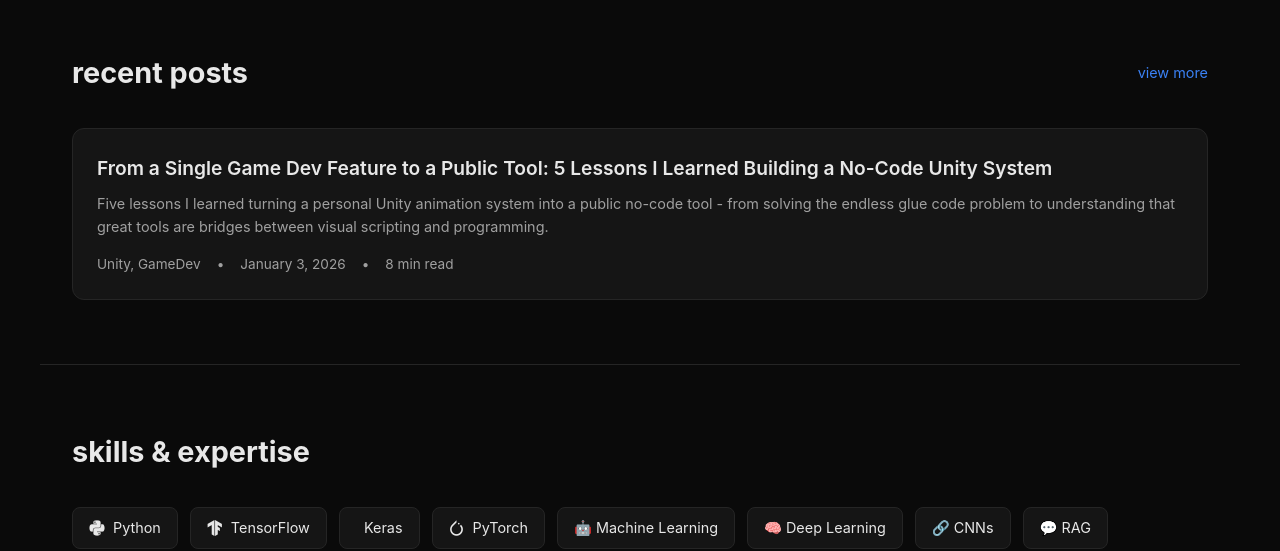
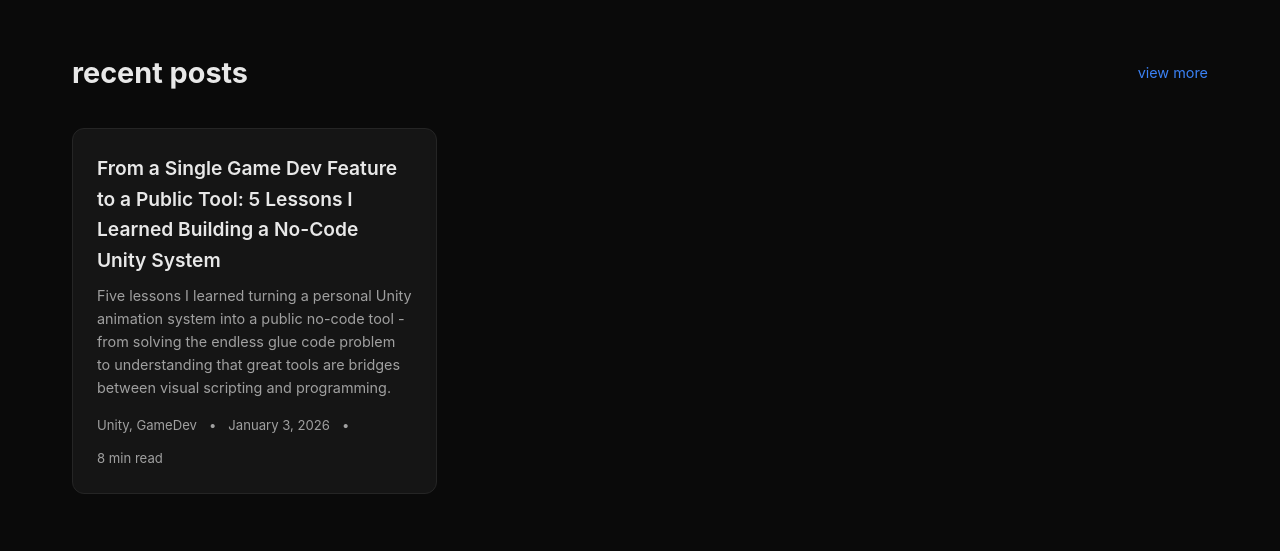
Before and after one commit to Cherryland120/portfolio, a React (Vite) app: page / in a window 1280 px wide. Shown: the part 2140-2691 px from the top of the page. Built offline with nearby package versions, Linux system fonts and the light colour scheme.

Commit message:
style: update blog layout grid, add control elements, and refine post metadata styling

```diff
--- a/src/styles/global.css
+++ b/src/styles/global.css
@@ -479,7 +479,37 @@
         /* Blog Posts */
         .blog-grid {
             display: grid;
-            gap: 1rem;
+            grid-template-columns: repeat(auto-fill, minmax(320px, 1fr));
+            gap: 1.25rem;
+        }
+
+        .featured-section {
+            margin-bottom: 2.5rem;
+        }
+
+        .all-posts-section {
+            margin-top: 1rem;
+        }
+
+        .controls {
+            display: flex;
+            justify-content: space-between;
+            align-items: center;
+            margin-bottom: 1rem;
+        }
+
+        .post-count {
+            font-size: 0.85rem;
+            color: var(--text-secondary);
+        }
+
+        .section-label {
+            font-size: 0.75rem;
+            font-weight: 700;
+            text-transform: uppercase;
+            letter-spacing: 0.1em;
+            color: var(--text-secondary);
+            margin-bottom: 1rem;
         }
 
         .blog-post {
@@ -513,10 +543,17 @@
 
         .blog-meta {
             display: flex;
-            gap: 1rem;
+            gap: 0.75rem;
             flex-wrap: wrap;
-            font-size: 0.85rem;
+            align-items: center;
+            font-size: 0.82rem;
             color: var(--text-secondary);
+        }
+
+        .blog-meta span {
+            display: inline-flex;
+            align-items: center;
+            gap: 0.3rem;
         }
 
         .featured-post {
```
